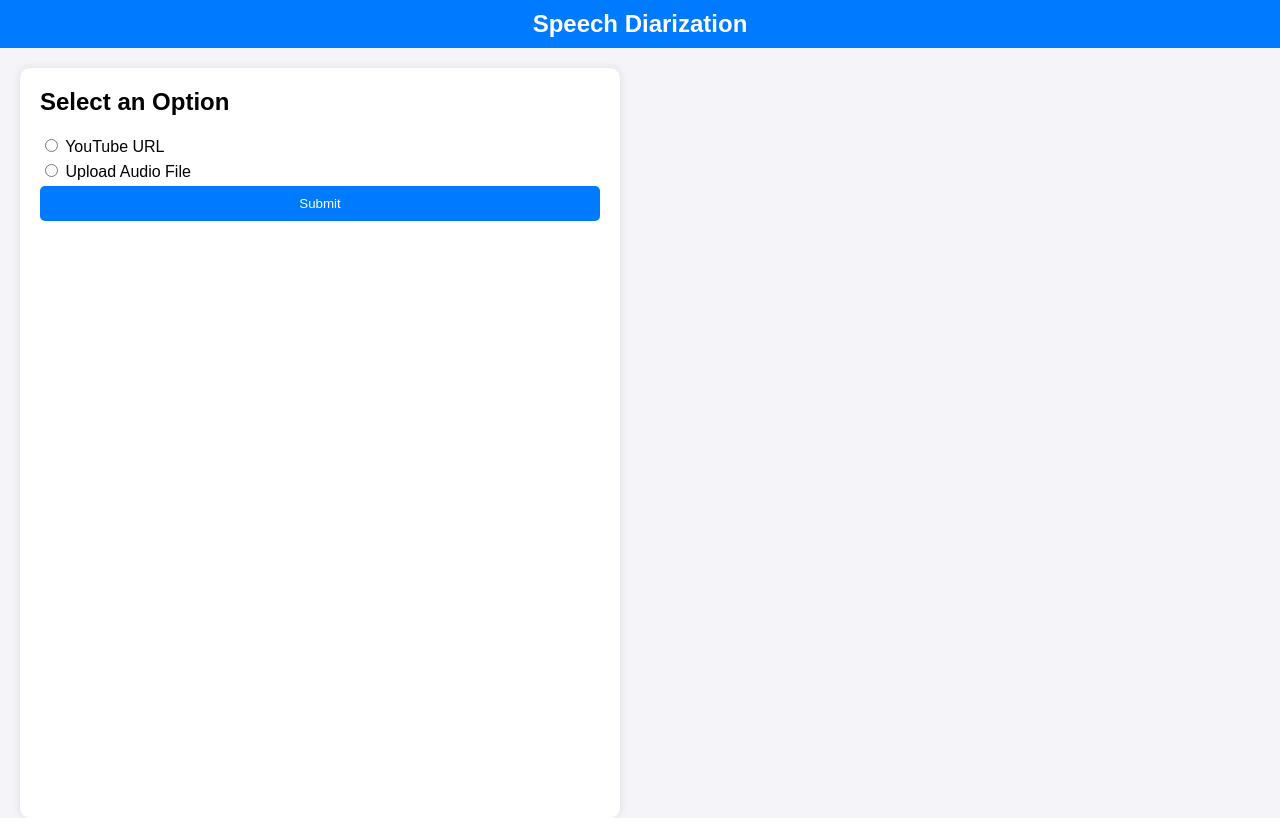
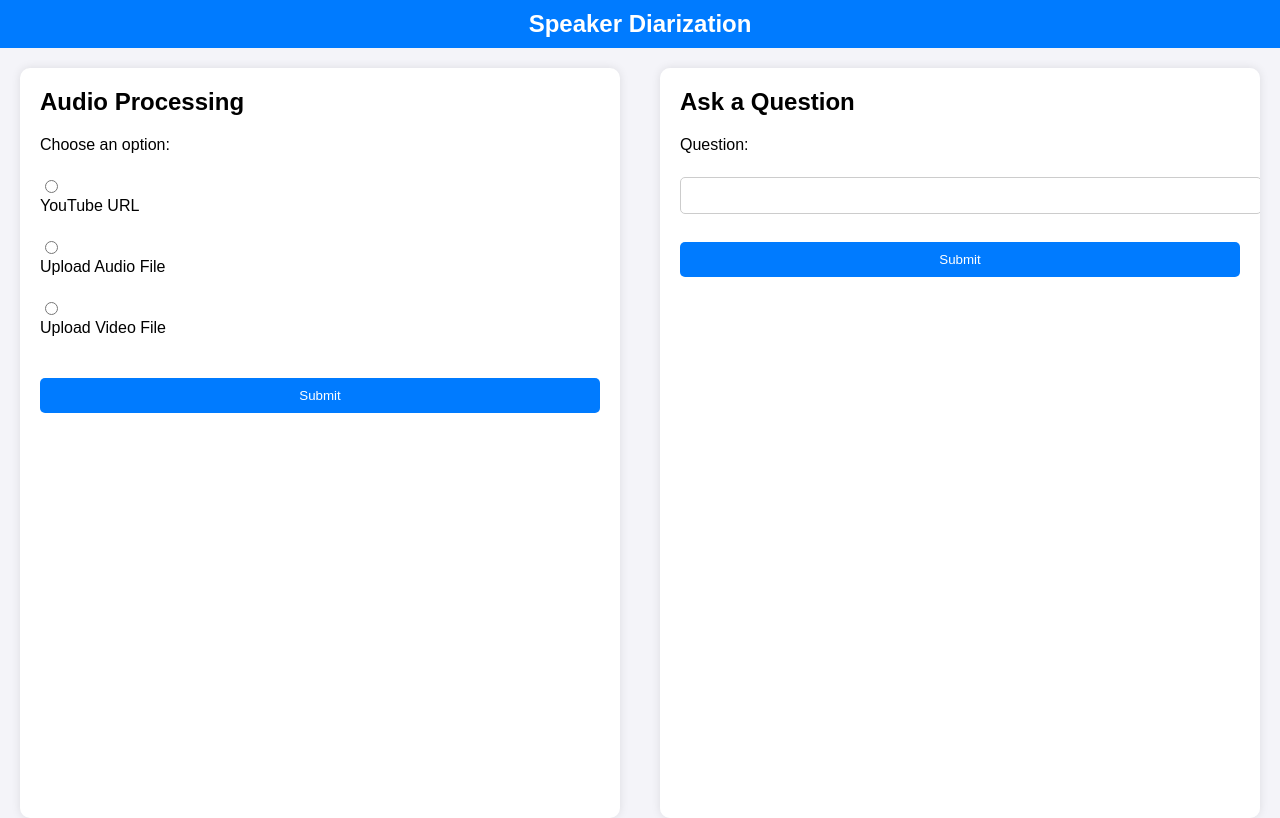
Before and after one commit to NishaanTechEnhance/Speech, a Flask app: page / in a window 1280 px wide. Run offline with Flask 3, Linux system fonts and the light colour scheme.

Commit message:
Update index.html

```diff
--- a/templates/index.html
+++ b/templates/index.html
@@ -3,13 +3,13 @@
 <head>
     <meta charset="UTF-8">
     <meta name="viewport" content="width=device-width, initial-scale=1.0">
-    <title>Speech Diarization</title>
+    <title>Speaker Diarization</title>
     <style>
         body {
             font-family: Arial, sans-serif;
-            background-color: #f4f4f9;
             margin: 0;
             padding: 0;
+            background-color: #f4f4f9;
         }
         .header {
             width: 100%;
@@ -35,6 +35,7 @@
             border-radius: 10px;
             box-shadow: 0 0 10px rgba(0, 0, 0, 0.1);
             height: 100%;
+            overflow-y: auto;
         }
         h2 {
             margin-top: 0;
@@ -43,20 +44,20 @@
             display: block;
             margin-bottom: 5px;
         }
-        input[type="text"], input[type="file"], input[type="submit"] {
+        input[type="text"], input[type="file"], button[type="submit"] {
             width: 100%;
             padding: 10px;
             margin-bottom: 10px;
             border: 1px solid #ccc;
             border-radius: 5px;
         }
-        input[type="submit"] {
+        button[type="submit"] {
             background-color: #007bff;
             color: #fff;
             border: none;
             cursor: pointer;
         }
-        input[type="submit"]:hover {
+        button[type="submit"]:hover {
             background-color: #0056b3;
         }
         .hidden {
@@ -81,84 +82,138 @@
     </style>
 </head>
 <body>
-    <div class="header">Speech Diarization</div>
+    <div class="header">Speaker Diarization</div>
     <div class="container">
         <div class="left">
             <div class="box">
-                <h2>Select an Option</h2>
-                <form id="audioForm" action="/process_audio" method="post" enctype="multipart/form-data">
-                    <label>
-                        <input type="radio" name="choice" value="1">
-                        YouTube URL
-                    </label>
-                    <label>
-                        <input type="radio" name="choice" value="2">
-                        Upload Audio File
-                    </label>
+                <h2>Audio Processing</h2>
+                <form id="audio-form" action="/process_audio" method="post" enctype="multipart/form-data">
+                    <label for="choice">Choose an option:</label><br>
+                    <input type="radio" id="url" name="choice" value="1">
+                    <label for="url">YouTube URL</label><br>
+                    <input type="radio" id="audio-file" name="choice" value="2">
+                    <label for="audio-file">Upload Audio File</label><br>
+                    <input type="radio" id="video-file" name="choice" value="3">
+                    <label for="video-file">Upload Video File</label><br><br>
 
-                    <div id="url_input" class="hidden">
+                    <div id="url_input" style="display:none;">
                         <label for="url">YouTube URL:</label>
-                        <input type="text" id="url" name="url">
+                        <input type="text" id="url_input_field" name="url"><br><br>
                     </div>
 
-                    <div id="file_input" class="hidden">
-                        <label for="audio_file">Audio File:</label>
-                        <input type="file" id="audio_file" name="audio_file">
+                    <div id="audio_file_input" style="display:none;">
+                        <label for="audio_file">Upload Audio File:</label>
+                        <input type="file" id="audio_file" name="audio_file"><br><br>
                     </div>
 
-                    <input type="submit" value="Submit">
+                    <div id="video_file_input" style="display:none;">
+                        <label for="video_file">Upload Video File:</label>
+                        <input type="file" id="video_file" name="video_file"><br><br>
+                    </div>
+
+                    <button type="submit">Submit</button>
                 </form>
-                <div id="processing" class="hidden">
-                    Processing... <img src="loading.gif" alt="Loading">
-                </div>
-                <div id="processed" class="hidden">Processed</div>
             </div>
         </div>
         <div class="right">
-            <div id="output" class="hidden"></div>
+            <div class="box">
+                <h2>Ask a Question</h2>
+                <form id="question-form" action="/ask" method="post" enctype="multipart/form-data">
+                    <label for="question">Question:</label><br>
+                    <input type="text" id="question" name="question" required><br><br>
+                    <button type="submit">Submit</button>
+                </form>
+                <div id="processing" class="hidden">Processing...</div>
+                <div id="output" class="hidden">
+                    <h2>Output:</h2>
+                    <p id="output-text"></p>
+                </div>
+                <div id="download-links" class="hidden">
+                    <h2>Download Links:</h2>
+                    <a id="transcribed-download" href="#" download>Download Transcribed Text</a><br>
+                    <a id="translated-download" href="#" download>Download Translated Text</a>
+                </div>
+            </div>
         </div>
     </div>
 
     <script>
-        document.querySelectorAll('input[name="choice"]').forEach((elem) => {
-            elem.addEventListener("change", function(event) {
-                if (event.target.value === '1') {
-                    document.getElementById("url_input").classList.remove("hidden");
-                    document.getElementById("file_input").classList.add("hidden");
-                } else if (event.target.value === '2') {
-                    document.getElementById("url_input").classList.add("hidden");
-                    document.getElementById("file_input").classList.remove("hidden");
-                }
-            });
-        });
+        document.getElementById('url').onclick = function() {
+            document.getElementById('url_input').style.display = 'block';
+            document.getElementById('audio_file_input').style.display = 'none';
+            document.getElementById('video_file_input').style.display = 'none';
+        };
+        document.getElementById('audio-file').onclick = function() {
+            document.getElementById('url_input').style.display = 'none';
+            document.getElementById('audio_file_input').style.display = 'block';
+            document.getElementById('video_file_input').style.display = 'none';
+        };
+        document.getElementById('video-file').onclick = function() {
+            document.getElementById('url_input').style.display = 'none';
+            document.getElementById('audio_file_input').style.display = 'none';
+            document.getElementById('video_file_input').style.display = 'block';
+        };
 
-        document.getElementById("audioForm").addEventListener("submit", function(event) {
+        document.getElementById('audio-form').addEventListener('submit', function(event) {
             event.preventDefault();
-            var form = event.target;
-            var formData = new FormData(form);
+            const formData = new FormData(this);
 
             document.getElementById("processing").classList.remove("hidden");
-            document.getElementById("processed").classList.add("hidden");
             document.getElementById("output").classList.add("hidden");
+            document.getElementById("download-links").classList.add("hidden");
 
-            fetch(form.action, {
-                method: form.method,
+            fetch('/process_audio', {
+                method: 'POST',
                 body: formData
             })
             .then(response => response.json())
             .then(data => {
                 document.getElementById("processing").classList.add("hidden");
-                document.getElementById("processed").classList.remove("hidden");
-                if (data.translated_text) {
-                    document.getElementById("output").innerText = data.translated_text;
-                    document.getElementById("output").classList.remove("hidden");
+                if (data.transcribed_text) {
+                    document.getElementById('output-text').innerText = `Transcribed Text:\n\n${data.transcribed_text}\n\nTranslated Text:\n\n${data.translated_text}`;
+                    document.getElementById('output').classList.remove("hidden");
+
+                    document.getElementById('transcribed-download').href = `/download/${data.transcribed_file}`;
+                    document.getElementById('translated-download').href = `/download/${data.translated_file}`;
+                    document.getElementById('download-links').classList.remove("hidden");
                 } else if (data.error) {
-                    alert("Error: " + data.error);
+                    document.getElementById('output-text').innerText = "Error: " + data.error;
+                    document.getElementById('output').classList.remove("hidden");
                 }
             })
             .catch(error => {
                 console.error('Error:', error);
-                alert("An error occurred while processing the audio.");
+                alert("An error occurred while processing your request.");
+                document.getElementById("processing").classList.add("hidden");
+            });
+        });
+
+        document.getElementById('question-form').addEventListener('submit', function(event) {
+            event.preventDefault();
+            const formData = new FormData(this);
+
+            document.getElementById("processing").classList.remove("hidden");
+            document.getElementById("output").classList.add("hidden");
+
+            fetch('/ask', {
+                method: 'POST',
+                body: formData
+            })
+            .then(response => response.json())
+            .then(data => {
+                document.getElementById("processing").classList.add("hidden");
+                if (data.answer) {
+                    document.getElementById('output-text').innerText = `Answer:\n\n${data.answer}`;
+                    document.getElementById('output').classList.remove("hidden");
+                } else if (data.error) {
+                    document.getElementById('output-text').innerText = "Error: " + data.error;
+                    document.getElementById('output').classList.remove("hidden");
+                }
+            })
+            .catch(error => {
+                console.error('Error:', error);
+                alert("An error occurred while processing your request.");
+                document.getElementById("processing").classList.add("hidden");
             });
         });
     </script>
```
